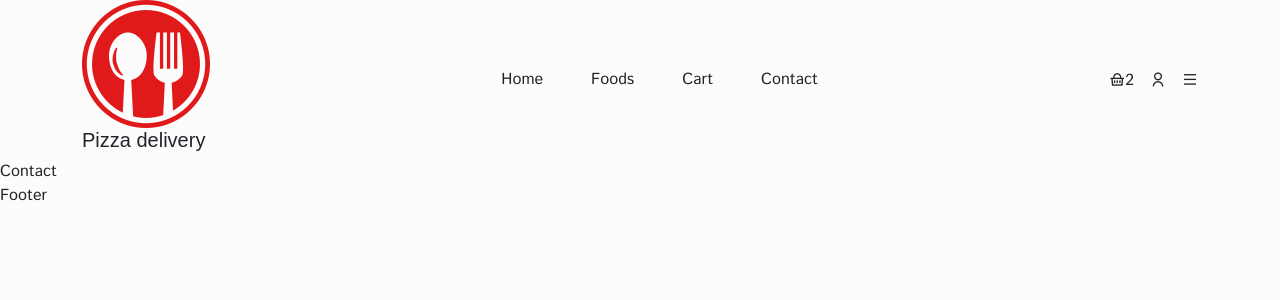
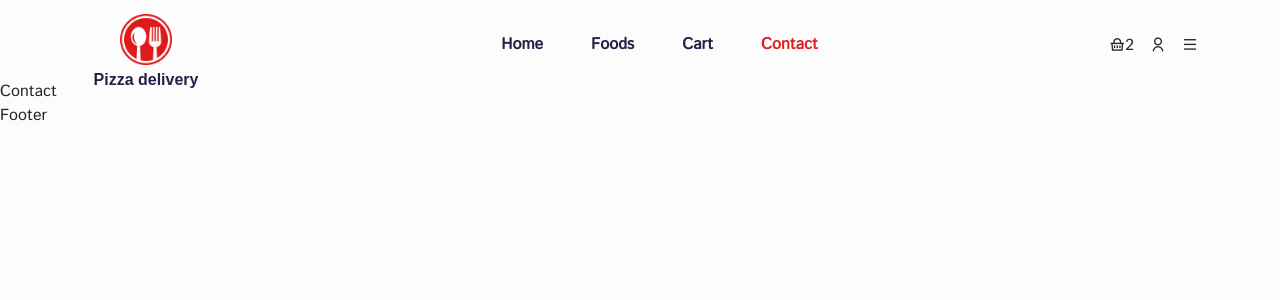
Before and after one commit to Andrewmoren/e_commerce_pizza, a React (Create React App) app: page /contact in a window 1280 px wide. Shown: the top 300 px of the page. Built offline with nearby package versions, Linux system fonts and the light colour scheme; a web font is replaced by a local one.

Commit message:
nav style: isActive

```diff
--- a/src/components/Header/Header.jsx
+++ b/src/components/Header/Header.jsx
@@ -3,6 +3,8 @@ import React from "react";
 import { Container } from "reactstrap";
 import logo from "../../assets/images/res-logo.png";
 import { NavLink, Link } from "react-router-dom";
+
+import "../../styles/header.css";
 
 const Header = () => {
   const nav__link = [
@@ -36,7 +38,13 @@ const Header = () => {
           <div className="navigation">
             <div className="menu d-flex align-items-center gap-5">
               {nav__link.map((item, index) => (
-                <NavLink to={item.path} key={index}>
+                <NavLink
+                  to={item.path}
+                  key={index}
+                  className={(navClass) =>
+                    navClass.isActive ? "active__menu" : ""
+                  }
+                >
                   {item.display}
                 </NavLink>
               ))}
--- /dev/null
+++ b/src/styles/header.css
@@ -0,0 +1,36 @@
+.header {
+    width: 100%;
+    height: 80px;
+    line-height: 80px;
+}
+
+.logo {
+    text-align: center;
+}
+
+.logo img {
+    width: calc(100% - 60%);
+    object-fit: contain;
+}
+
+.logo h5 {
+    font-weight: 600;
+    font-size: 1rem;
+    color: #212245;
+    margin-top: -10px;
+    margin-bottom: 0;
+}
+
+.menu a {
+    font-weight: 600;
+    font-size: 1rem;
+    color: #212245;
+}
+
+.menu a:hover {
+    color: #df2020
+}
+
+.active__menu {
+    color: #df2020 !important
+}
```
Also changed, not shown: color.css (added).
